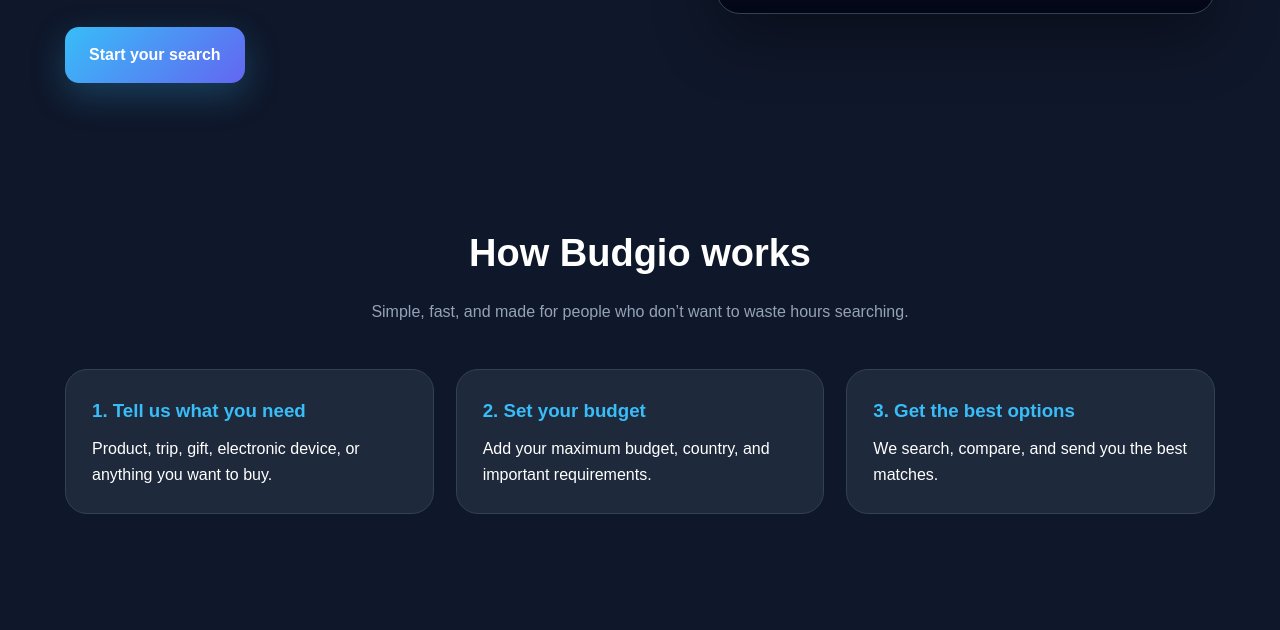
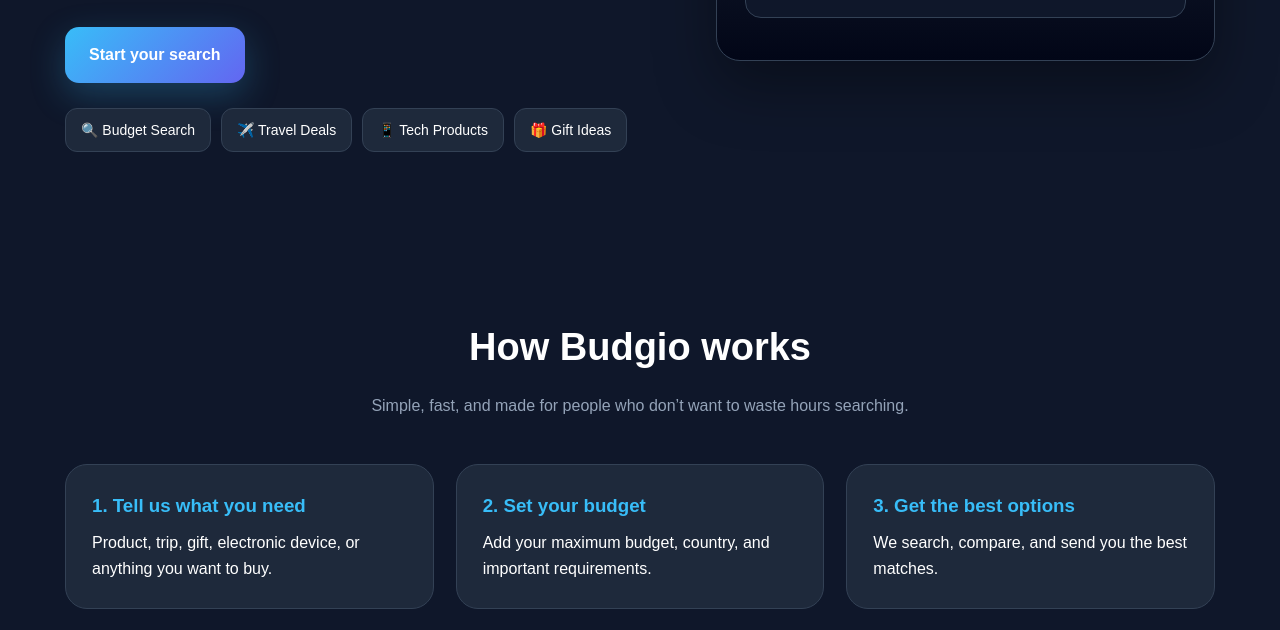
Before and after one commit to oussamax347-collab/Budgio, a plain HTML site: page index.html in a window 1280 px wide. Shown: the part 512-1142 px from the top of the page. Drawn offline with Linux system fonts and the light colour scheme.

Commit message:
Update index.html

```diff
--- a/index.html
+++ b/index.html
@@ -114,6 +114,20 @@
       margin-bottom: 18px;
       font-weight: bold;
     }
+    .stats{
+  display:flex;
+  flex-wrap:wrap;
+  gap:10px;
+  margin:25px 0;
+}
+
+.stats div{
+  background:#1e293b;
+  padding:10px 15px;
+  border-radius:12px;
+  border:1px solid #334155;
+  font-size:14px;
+}
     @media (max-width: 850px) {
       .hero, .grid { grid-template-columns: 1fr; }
       h1 { font-size: 40px; }
@@ -151,7 +165,7 @@
         <button onclick="setLang('it')">IT</button>
         <button onclick="setLang('ar')">AR</button>
       </div>
-    </nav>
+    <strong>Looking for:</strong> Trip to Rome
   </div>
 </header>
 
@@ -164,6 +178,12 @@
         Budgio helps you find the best product, trip, gift, or deal based on your budget and needs.
       </p>
       <a href="#request" class="btn" data-i18n="cta">Start your search</a>
+      <div class="stats">
+  <div>🔍 Budget Search</div>
+  <div>✈️ Travel Deals</div>
+  <div>📱 Tech Products</div>
+  <div>🎁 Gift Ideas</div>
+</div>
     </div>
 
     <div class="card">
```
